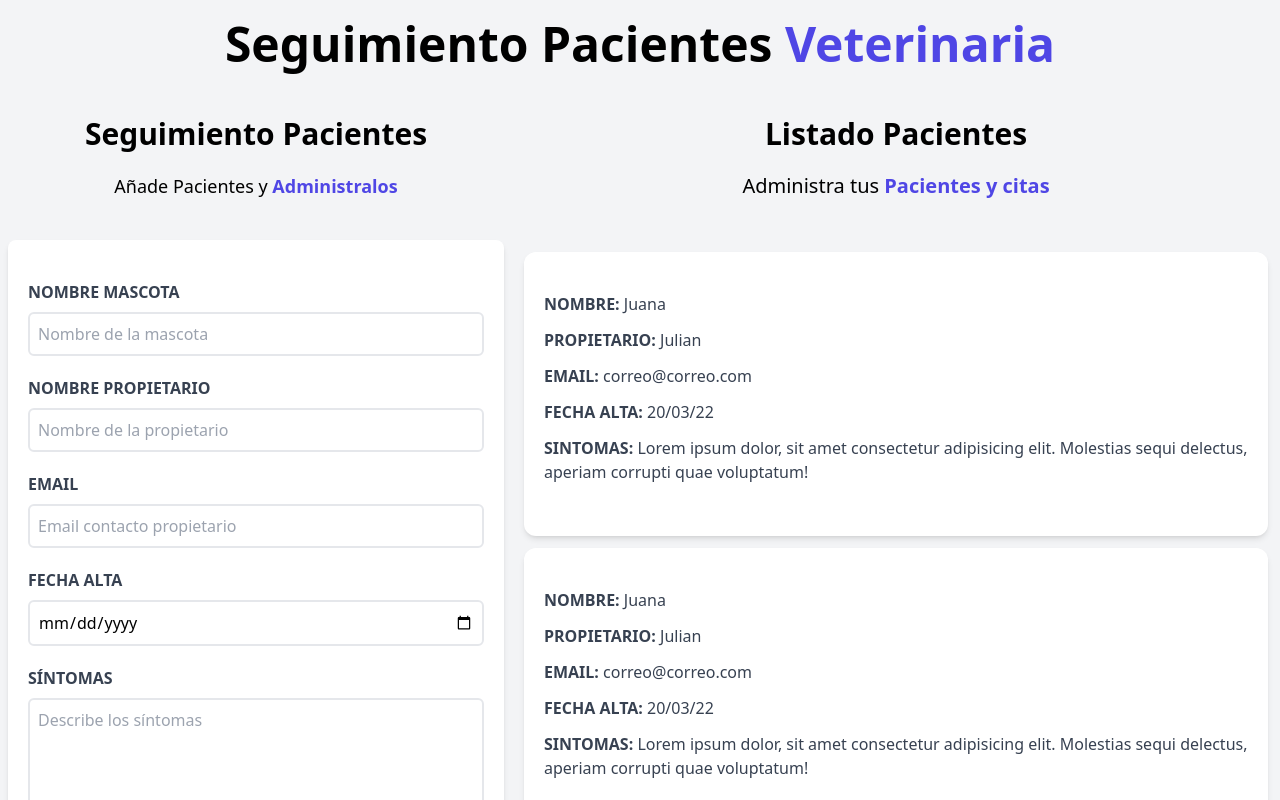
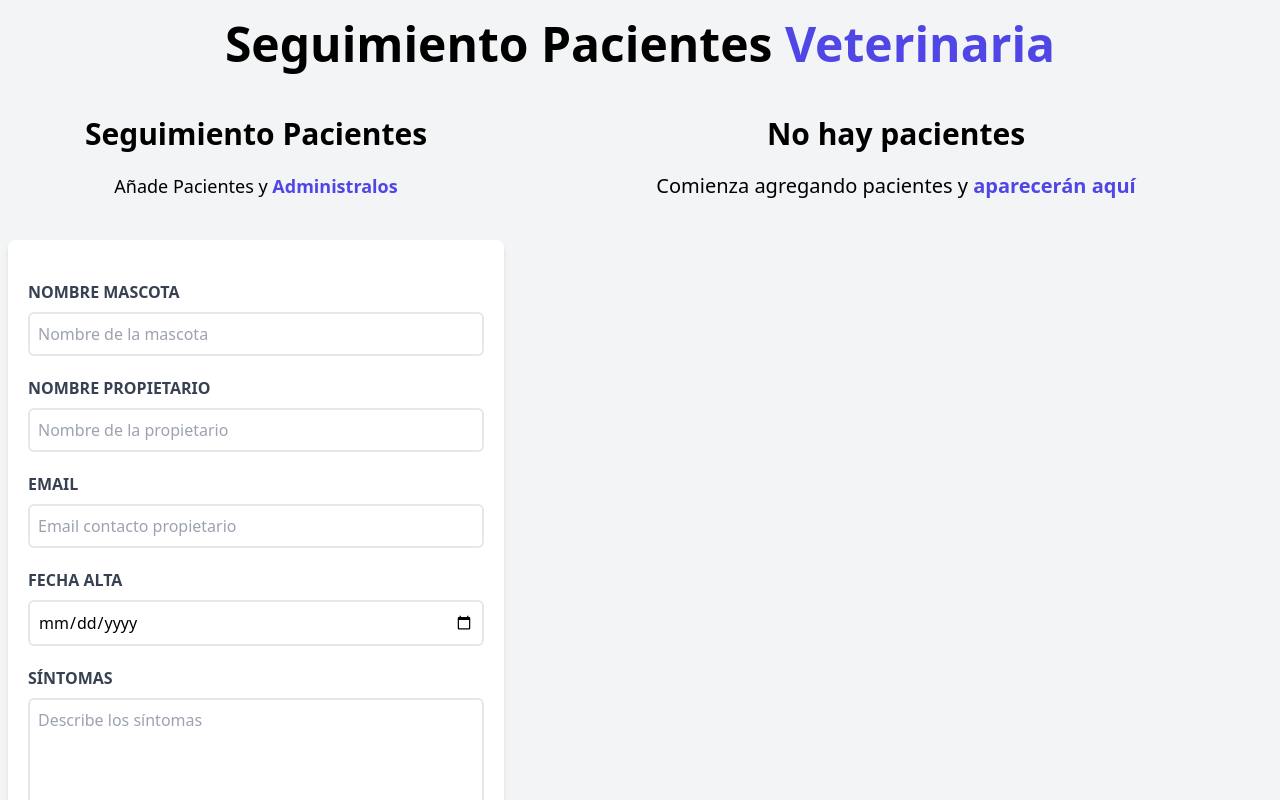
Before and after one commit to julianmartinez-dev/administrador-pacientes-crud, a React (Vite) app: page / in a window 1280 px wide. Shown: the top 800 px of the page. Built offline with nearby package versions, Linux system fonts and the light colour scheme.

Commit message:
Se agregan funciones para guardar y editar pacientes

```diff
--- a/src/App.jsx
+++ b/src/App.jsx
@@ -4,14 +4,22 @@
 import ListadoPacientes from './components/ListadoPacientes';
 
 function App() {
+  //Listado de pacientes
   const [pacientes, setPacientes] = useState([]);
+  //Obtener paciente a editar
+  const [paciente, setPaciente] = useState({});
 
   return (
     <div className="container mx-auto mt-5">
       <Header />
       <div className=" mt-12 md:flex">
-        <Formulario pacientes={pacientes} setPacientes={setPacientes} />
-        <ListadoPacientes />
+        <Formulario
+          pacientes={pacientes}
+          setPacientes={setPacientes}
+          paciente={paciente}
+          setPaciente={setPaciente}
+        />
+        <ListadoPacientes pacientes={pacientes} setPaciente={setPaciente} />
       </div>
     </div>
   );
--- a/src/components/Formulario.jsx
+++ b/src/components/Formulario.jsx
@@ -1,7 +1,8 @@
-import { useState } from 'react';
+import { useState, useEffect } from 'react';
 import Alerta from './Alerta';
+import generarID from '../utils/generarID';
 
-const Formulario = ({ pacientes, setPacientes }) => {
+const Formulario = ({ pacientes, setPacientes, paciente, setPaciente }) => {
   //Definir el estado del nombre, propietario, email, alta, sintomas
   const [nombre, setNombre] = useState('');
   const [propietario, setPropietario] = useState('');
@@ -10,6 +11,22 @@
   const [sintomas, setSintomas] = useState('');
 
   const [alerta, setAlerta] = useState({});
+
+  useEffect(() => {
+    if (paciente.id) {
+      setNombre(paciente.nombre);
+      setPropietario(paciente.propietario);
+      setEmail(paciente.email);
+      setAlta(paciente.alta);
+      setSintomas(paciente.sintomas);
+    } else {
+      setNombre('');
+      setPropietario('');
+      setEmail('');
+      setAlta('');
+      setSintomas('');
+    }
+  }, [paciente]);
 
   const handleSubmit = (e) => {
     e.preventDefault();
@@ -21,9 +38,27 @@
     }
 
     //Crear nuevo objeto de paciente
-    const paciente = { nombre, propietario, email, alta, sintomas };
-    //Enviarlo al state
-    setPacientes([...pacientes, paciente]);
+    const objPaciente = {
+      nombre,
+      propietario,
+      email,
+      alta,
+      sintomas,
+    };
+
+    if (paciente.id) {
+      //Editar paciente existente
+      objPaciente.id = paciente.id;
+      const pacientesActualizados = pacientes.map((pac) =>
+        pac.id === objPaciente.id ? objPaciente : pac
+      );
+      setPacientes(pacientesActualizados);
+    } else {
+      //Nuevo registro
+      objPaciente.id = generarID();
+      setPacientes([...pacientes, objPaciente]);
+    }
+
     //Reiniciar el form
     setNombre('');
     setPropietario('');
@@ -31,12 +66,14 @@
     setAlta('');
     setSintomas('');
 
+    setPaciente({});
+
     //Mostrar alerta
     setAlerta({ msg: 'Paciente agregado', error: false });
 
     setTimeout(() => {
       setAlerta({});
-    }, timeout);
+    }, 3000);
   };
 
   const { msg } = alerta;
@@ -142,7 +179,7 @@
 
         <input
           type="submit"
-          value="Agregar paciente"
+          value={paciente.id ? 'Editar Paciente' : 'Agregar Paciente'}
           className=" bg-indigo-600 w-full p-3 text-white uppercase font-bold rounded-md hover:bg-indigo-700 cursor-pointer transition-colors mb-5"
         />
         {msg && <Alerta alerta={alerta} />}
--- a/src/components/ListadoPacientes.jsx
+++ b/src/components/ListadoPacientes.jsx
@@ -1,23 +1,42 @@
-import Paciente from "./Paciente";
 
-const ListadoPacientes = () => {
+import Paciente from './Paciente';
+
+const ListadoPacientes = ({ pacientes, setPaciente }) => {
+
+
+
   return (
     <div className=" md:w-1/2 lg:w-3/5 ">
+      {pacientes && pacientes.length ? (
+        <>
           <h2 className="font-black text-3xl text-center">Listado Pacientes</h2>
           <p className=" text-xl text-center mb-10 mt-5">
             {' '}
             Administra tus{' '}
-        <span className=" text-indigo-600 font-bold">Pacientes y citas</span>
+            <span className=" text-indigo-600 font-bold">
+              Pacientes y citas
+            </span>
           </p>
           <div className="md:h-screen md:overflow-y-scroll">
-
-      <Paciente />
-      <Paciente />
-      <Paciente />
-      <Paciente />
-      <Paciente />
+            {pacientes.map((paciente) => (
+              <Paciente
+                key={paciente.id}
+                paciente={paciente}
+                setPaciente={setPaciente}
+              />
+            ))}
           </div>
-
+        </>
+      ) : (
+        <>
+          <h2 className="font-black text-3xl text-center">No hay pacientes</h2>
+          <p className=" text-xl text-center mb-10 mt-5">
+            {' '}
+            Comienza agregando pacientes y{' '}
+            <span className=" text-indigo-600 font-bold">aparecerán aquí</span>
+          </p>
+        </>
+      )}
     </div>
   );
 };
--- a/src/components/Paciente.jsx
+++ b/src/components/Paciente.jsx
@@ -1,29 +1,45 @@
-const Paciente = () => {
+const Paciente = ({paciente,setPaciente}) => {
+
+
+  const {nombre, propietario, email, alta, sintomas, id} = paciente;
+
   return (
     <div className=" m-3 bg-white shadow-md px-5 py-10 rounded-xl">
       <p className="font-bold mb-3 text-gray-700 uppercase">
-        Nombre: <span className="font-normal normal-case">Juana</span>
+        Nombre: <span className="font-normal normal-case">{nombre}</span>
       </p>
 
       <p className="font-bold mb-3 text-gray-700 uppercase">
-        Propietario: <span className="font-normal normal-case">Julian</span>
+        Propietario:{' '}
+        <span className="font-normal normal-case">{propietario}</span>
       </p>
 
       <p className="font-bold mb-3 text-gray-700 uppercase">
-        Email:{' '}
-        <span className="font-normal normal-case">correo@correo.com</span>
+        Email: <span className="font-normal normal-case">{email}</span>
       </p>
 
       <p className="font-bold mb-3 text-gray-700 uppercase">
-        Fecha alta: <span className="font-normal normal-case">20/03/22</span>
+        Fecha alta: <span className="font-normal normal-case">{alta}</span>
       </p>
       <p className="font-bold mb-3 text-gray-700 uppercase">
-        Sintomas:{' '}
-        <span className="font-normal normal-case">
-          Lorem ipsum dolor, sit amet consectetur adipisicing elit. Molestias
-          sequi delectus, aperiam corrupti quae voluptatum!
-        </span>
+        Sintomas: <span className="font-normal normal-case">{sintomas}</span>
       </p>
+
+      <div className="flex justify-around">
+        <button
+          type="button"
+          className="bg-indigo-600 hover:bg-indigo-700 text-white font-bold py-2 px-10 rounded-full uppercase"
+          onClick={() => setPaciente(paciente)}
+        >
+          Editar
+        </button>
+        <button
+          type="button"
+          className="bg-red-600 hover:bg-red-700 text-white font-bold py-2 px-10 rounded-full uppercase"
+        >
+          Eliminar
+        </button>
+      </div>
     </div>
   );
 };
--- /dev/null
+++ b/src/utils/generarID.js
@@ -0,0 +1,9 @@
+const generarID = () => {
+  const fecha = Date.now().toString(36);
+  const random = Math.random().toString(36).substring(2);
+
+  return fecha + random;
+
+}
+
+export default generarID;
```
Lines whose indentation alone changed are shown as unchanged.
